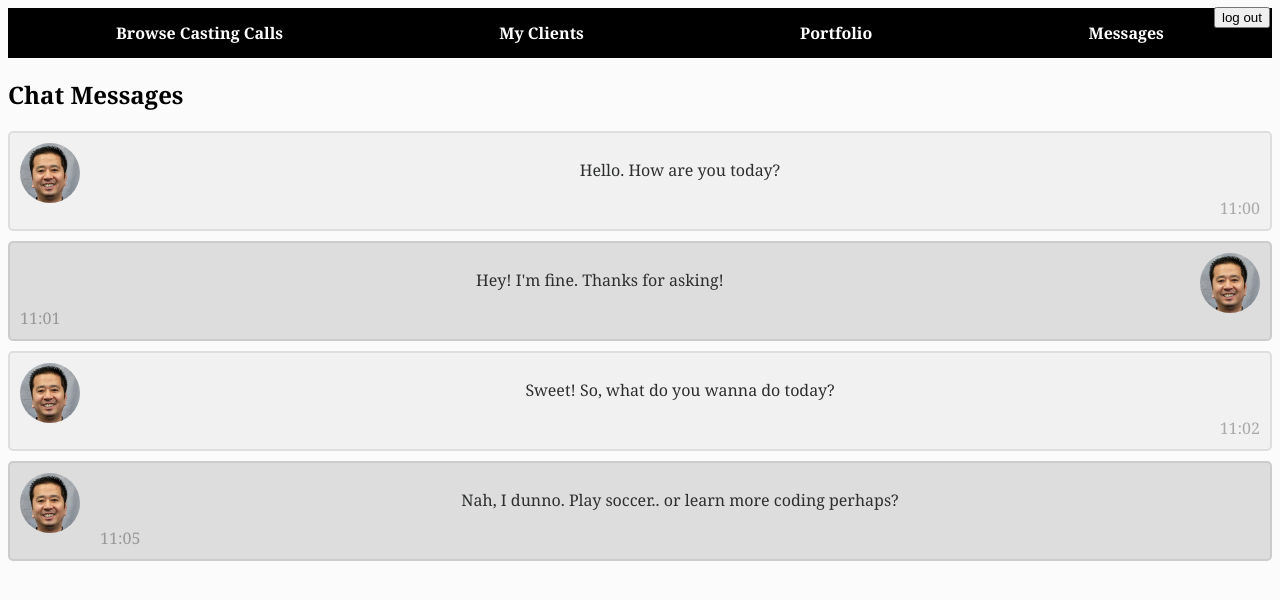
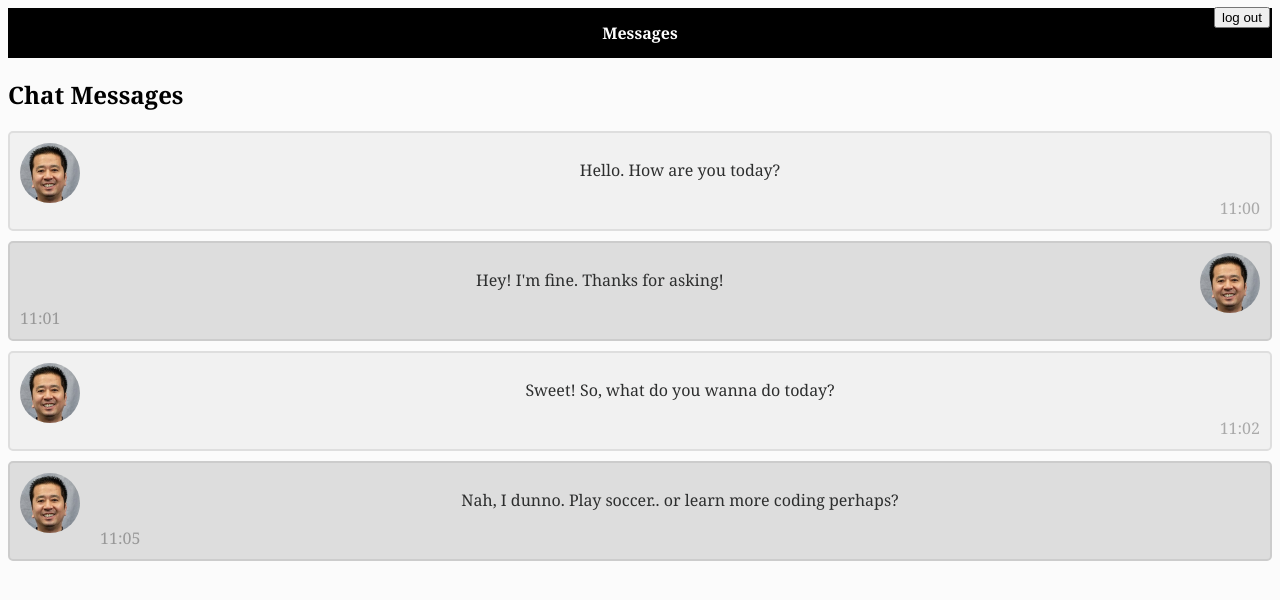
Before and after one commit to lryu1/CSE134B, a plain HTML site: page Messages.html in a window 1280 px wide. Drawn offline with Linux system fonts and the light colour scheme.

Commit message:
updated messages

```diff
--- a/Messages.html
+++ b/Messages.html
@@ -52,10 +52,7 @@
 </head>
 <body>
 <ul>
-        <li><a href="AgentCastingCalls.html">Browse Casting Calls</a></li>
-        <li><a href="./AgentsClients.html">My Clients</a></li>
-        <li><a href=./AgentPortfolio.html>Portfolio</a></li>
-        <li><a href=./Messages.html>Messages</a></li>
+        <li><a href=./Messages>Messages</a></li>
 </ul>
 <form align="right" name="form1" method="post" action="index.html">
   <label class="logoutLblPos">
```
